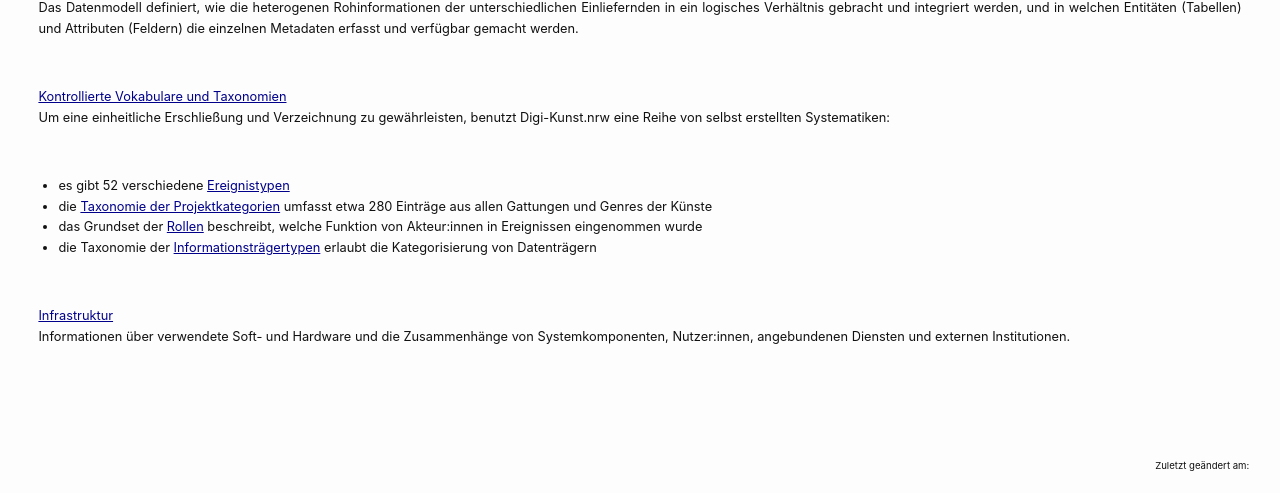
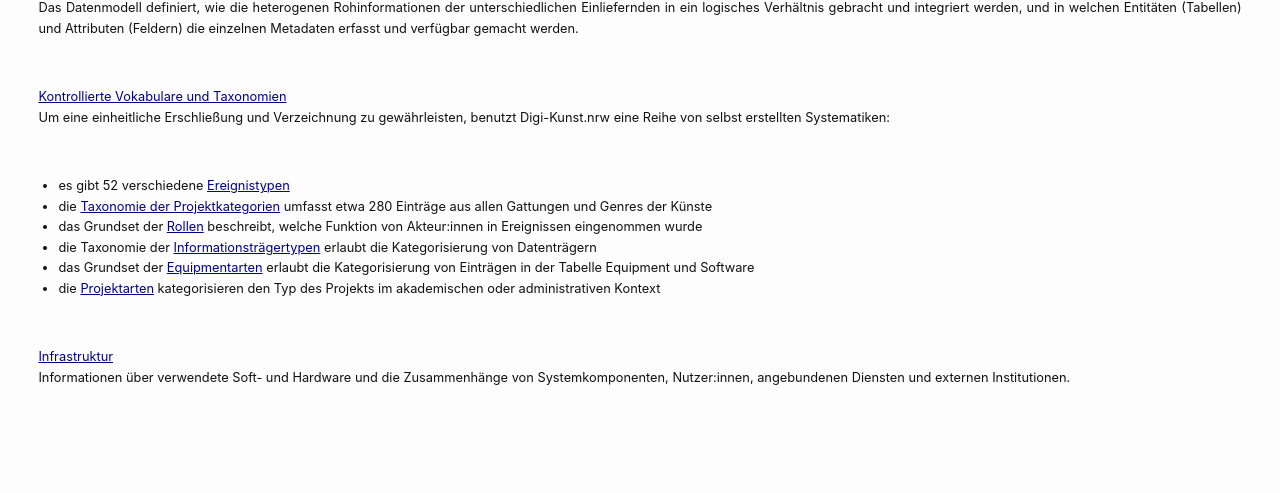
Before and after one commit to christiansievers/site-test, a Jekyll site: the page built from technische-dokumentation/index.markdown, in a window 1280 px wide and 900 px high, scrolled down 358 px, cut to the strip 0-493 px from the top of the window. Built offline with Jekyll 4.4.1, drawn with Linux system fonts in a browser that asks for light colours; a script that is not in the unit is left out.

Commit message:
Projektarten bewegt -> Kontrollierte Vokabulare und Taxonomien

```diff
--- a/technische-dokumentation/index.markdown
+++ b/technische-dokumentation/index.markdown
@@ -18,6 +18,8 @@ Um eine einheitliche Erschließung und Verzeichnung zu gewährleisten, benutzt D
   * die [Taxonomie der Projektkategorien]({{ site.baseurl}}/technische-dokumentation/kontrollierte-vokabulare-und-taxonomien/projektkategorien-grundset) umfasst etwa 280 Einträge aus allen Gattungen und Genres der Künste
   * das Grundset der [Rollen]({{ site.baseurl}}/technische-dokumentation/kontrollierte-vokabulare-und-taxonomien/rollen-grundset) beschreibt, welche Funktion von Akteur:innen in Ereignissen eingenommen wurde
   * die Taxonomie der [Informationsträgertypen]({{ site.baseurl}}/technische-dokumentation/kontrollierte-vokabulare-und-taxonomien/informationstraegertypen-grundset) erlaubt die Kategorisierung von Datenträgern
+  * das Grundset der [Equipmentarten]({{ site.baseurl}}/technische-dokumentation/kontrollierte-vokabulare-und-taxonomien/equipmentarten-grundset) erlaubt die Kategorisierung von Einträgen in der Tabelle Equipment und Software
+  * die [Projektarten]({{ site.baseurl}}/technische-dokumentation/kontrollierte-vokabulare-und-taxonomien/projektarten) kategorisieren den Typ des Projekts im akademischen oder administrativen Kontext
 
 
 [Infrastruktur]({{ site.baseurl }}/technische-dokumentation/infrastruktur)\
--- a/technische-dokumentation/kontrollierte-vokabulare-und-taxonomien/index.markdown
+++ b/technische-dokumentation/kontrollierte-vokabulare-und-taxonomien/index.markdown
@@ -11,6 +11,6 @@ Um eine einheitliche Erschließung und Verzeichnung zu gewährleisten, benutzt D
   * das Grundset der [Rollen]({{ site.baseurl}}/technische-dokumentation/kontrollierte-vokabulare-und-taxonomien/rollen-grundset) beschreibt, welche Funktion von Akteur:innen in Ereignissen eingenommen wurde
   * die Taxonomie der [Informationsträgertypen]({{ site.baseurl}}/technische-dokumentation/kontrollierte-vokabulare-und-taxonomien/informationstraegertypen-grundset) erlaubt die Kategorisierung von Datenträgern
   * das Grundset der [Equipmentarten]({{ site.baseurl}}/technische-dokumentation/kontrollierte-vokabulare-und-taxonomien/equipmentarten-grundset) erlaubt die Kategorisierung von Einträgen in der Tabelle Equipment und Software
-  * Projektarten (TODO oder Entfernen)
+  * die [Projektarten]({{ site.baseurl}}/technische-dokumentation/kontrollierte-vokabulare-und-taxonomien/projektarten) kategorisieren den Typ des Projekts im akademischen oder administrativen Kontext
   * Sprachen  (TODO oder Entfernen)
   * Organisationseinheiten an den Hochschulen  (TODO oder Entfernen)
```
Also changed, not shown: ressourcen/entitaeten_und_attribute_des_datenmodells.markdown (+1 -26 lines), technische-dokumentation/kontrollierte-vokabulare-und-taxonomien/projektarten.markdown (added, +22 -0 lines).
